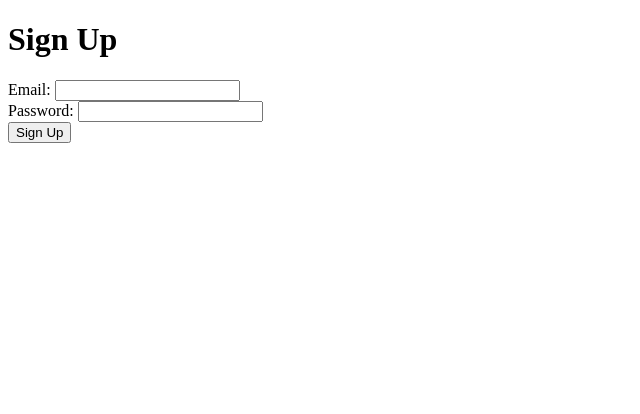
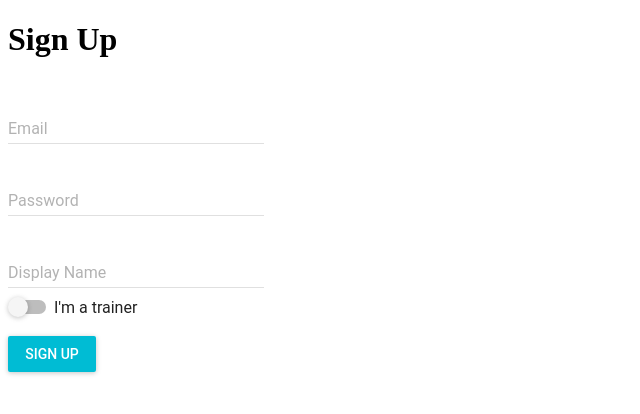
Before and after one commit to BoostPT/boostPT-ui, a React app in the folder client/: page /signup in a window 1280 px wide. Shown: the top 414 px of the page, without its empty margins (0-640 px from the left). Built offline with nearby package versions, Linux system fonts and the light colour scheme; the HTML template or start-up script is replaced by a standard one.

Commit message:
route added for sign up onClick / onChange handlers added to sign up container

```diff
--- a/client/src/App.jsx
+++ b/client/src/App.jsx
@@ -3,7 +3,7 @@ import { connect } from 'react-redux';
 import { Switch, Route, withRouter } from 'react-router-dom';
 
 import LandingPage from './components/landingPage/index.jsx';
-import Signup from './components/signUp.jsx';
+import SignupContainer from './containers/signUpContainer.jsx';
 import MuiThemeProvider from 'material-ui/styles/MuiThemeProvider';
 
 class App extends Component {
@@ -15,7 +15,7 @@ class App extends Component {
           <main>
             <Switch>
               <Route exact path='/' component={LandingPage} />
-              <Route exact path='/signup' component={Signup} />
+              <Route exact path='/signup' component={SignupContainer} />
             </Switch>
           </main>
         </div>
--- a/client/src/components/signUp.jsx
+++ b/client/src/components/signUp.jsx
@@ -1,4 +1,7 @@
-import React, {Component} from 'react';
+import React, { Component } from 'react';
+import TextField from 'material-ui/TextField';
+import Toggle from 'material-ui/Toggle';
+import RaisedButton from 'material-ui/RaisedButton';
 
 class Signup extends Component {
   constructor(props) {
@@ -6,15 +9,32 @@ class Signup extends Component {
   }
 
   render() {
+    const styles = {
+        toggle: { marginBottom: 16 }
+    };
+
     return (
       <div>
         <h1>Sign Up</h1>
-        Email: <input></input><br/>
-        Password: <input type="password"></input><br/>
-        <button>Sign Up</button>
+        <div>
+          <TextField name="email" hintText="user@gmail.com" floatingLabelText="Email" onChange={this.props.handleChange}/><br/>
+          <TextField name="password" hintText="" floatingLabelText="Password" onChange={this.props.handleChange}/><br/>
+          <TextField name="displayName" hintText="" floatingLabelText="Display Name"/>
+        </div>
+        <div>
+          <Toggle
+          label="I'm a trainer"
+          labelPosition="right"
+          style={styles.toggle}
+          onToggle={(e, isChecked) => this.props.handleToggleButtonChange(isChecked)}
+          onClick={this.props.handleToggleButtonChange}
+          />
+          <RaisedButton label="Sign Up" primary={true} onClick={this.props.handleSignupClick}/>
+        </div>
       </div>
     );
   }
 }
 
+
 export default Signup;
```
Also changed, not shown: client/src/containers/blank.js (deleted).
